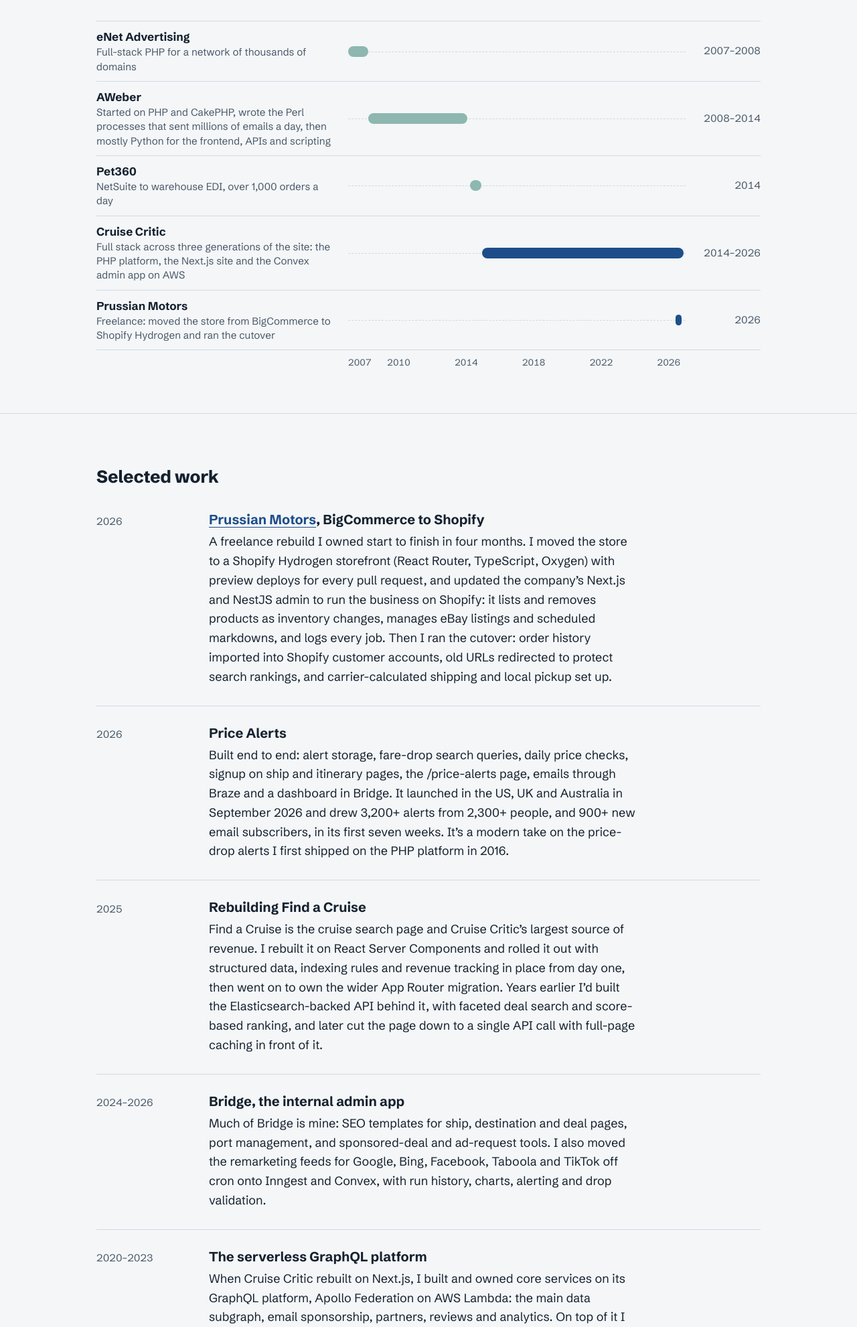
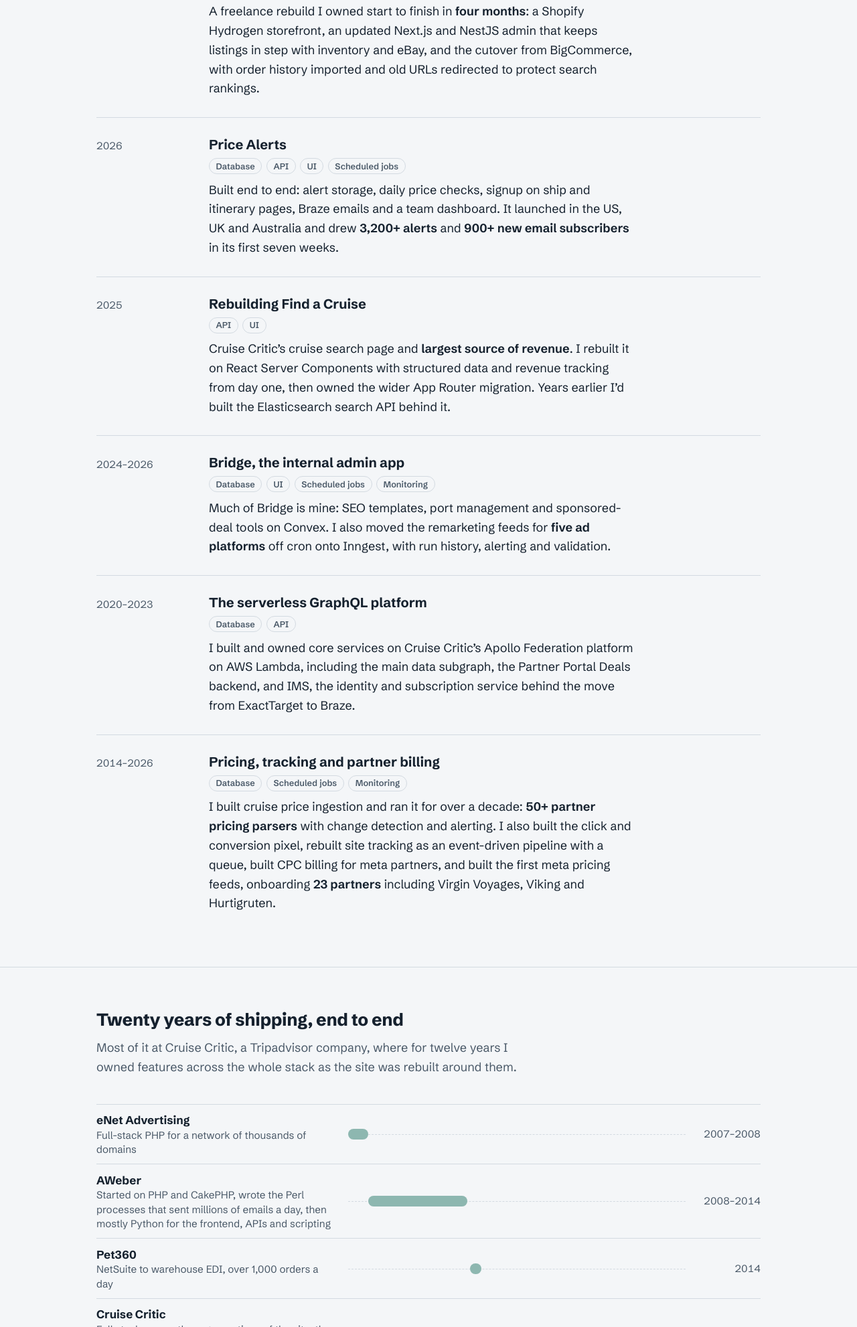
Before and after one commit to wweaver/willweaver.net, a plain HTML site: page index.html in a window 1280 px wide. Shown: the part 818-2800 px from the top of the page at 67% size. Drawn offline with Linux system fonts and the light colour scheme; a script that the page names is missing.

Commit message:
Tighten selected work and lead with it
- Move Selected work above the career timeline
- Shorten projects to six, with layer tags and bold outcomes
- Fold ExactTarget/Braze into the GraphQL entry; move AI guardrails to How I work
- Mention the event-driven tracking pipeline
- Split availability into a short headline and a location line
- Retitle the timeline "Twenty years of shipping, end to end"

Co-Authored-By: Claude Opus 5.5 <noreply@anthropic.com>

```diff
--- a/index.html
+++ b/index.html
@@ -46,8 +46,8 @@
   <header class="intro wrap">
     <h1>Will Weaver</h1>
     <p class="lede">I’m a full-stack engineer who owns features from end to end: the schema, the API, the UI, the jobs that run overnight, and the alerts that tell me when something’s wrong.</p>
-    <p class="status"><span class="status-dot" aria-hidden="true"></span>Available now for senior or lead full-stack roles, remote or hybrid around Philadelphia, Princeton and Bucks County.</p>
-    <p class="where">Based in Yardley, Pennsylvania.</p>
+    <p class="status"><span class="status-dot" aria-hidden="true"></span>Available now for senior or lead full-stack roles</p>
+    <p class="where">Remote or hybrid around Philadelphia and Princeton · Based in Yardley, Pennsylvania</p>
     <nav class="links" aria-label="Contact and profiles">
       <a href="mailto:willweaver@gmail.com">willweaver@gmail.com</a>
       <a href="https://www.linkedin.com/in/william-w-a8011926">LinkedIn</a>
@@ -56,9 +56,58 @@
     </nav>
   </header>
 
+  <main>
+    <div class="wrap work-block">
+    <section id="work" aria-labelledby="work-heading">
+      <h2 id="work-heading">Selected work</h2>
+
+      <article class="project">
+        <h3><a href="https://prussianmotors.com/">Prussian Motors</a>, BigCommerce to Shopify</h3>
+        <p class="when">2026</p>
+        <ul class="layers" aria-label="What I built"><li>Database</li><li>API</li><li>UI</li><li>Scheduled jobs</li></ul>
+        <p>A freelance rebuild I owned start to finish in <strong>four months</strong>: a Shopify Hydrogen storefront, an updated Next.js and NestJS admin that keeps listings in step with inventory and eBay, and the cutover from BigCommerce, with order history imported and old URLs redirected to protect search rankings.</p>
+      </article>
+
+      <article class="project">
+        <h3>Price Alerts</h3>
+        <p class="when">2026</p>
+        <ul class="layers" aria-label="What I built"><li>Database</li><li>API</li><li>UI</li><li>Scheduled jobs</li></ul>
+        <p>Built end to end: alert storage, daily price checks, signup on ship and itinerary pages, Braze emails and a team dashboard. It launched in the US, UK and Australia and drew <strong>3,200+ alerts</strong> and <strong>900+ new email subscribers</strong> in its first seven weeks.</p>
+      </article>
+
+      <article class="project">
+        <h3>Rebuilding Find a Cruise</h3>
+        <p class="when">2025</p>
+        <ul class="layers" aria-label="What I built"><li>API</li><li>UI</li></ul>
+        <p>Cruise Critic’s cruise search page and <strong>largest source of revenue</strong>. I rebuilt it on React Server Components with structured data and revenue tracking from day one, then owned the wider App Router migration. Years earlier I’d built the Elasticsearch search API behind it.</p>
+      </article>
+
+      <article class="project">
+        <h3>Bridge, the internal admin app</h3>
+        <p class="when">2024–2026</p>
+        <ul class="layers" aria-label="What I built"><li>Database</li><li>UI</li><li>Scheduled jobs</li><li>Monitoring</li></ul>
+        <p>Much of Bridge is mine: SEO templates, port management and sponsored-deal tools on Convex. I also moved the remarketing feeds for <strong>five ad platforms</strong> off cron onto Inngest, with run history, alerting and validation.</p>
+      </article>
+
+      <article class="project">
+        <h3>The serverless GraphQL platform</h3>
+        <p class="when">2020–2023</p>
+        <ul class="layers" aria-label="What I built"><li>Database</li><li>API</li></ul>
+        <p>I built and owned core services on Cruise Critic’s Apollo Federation platform on AWS Lambda, including the main data subgraph, the Partner Portal Deals backend, and IMS, the identity and subscription service behind the move from ExactTarget to Braze.</p>
+      </article>
+
+      <article class="project">
+        <h3>Pricing, tracking and partner billing</h3>
+        <p class="when">2014–2026</p>
+        <ul class="layers" aria-label="What I built"><li>Database</li><li>Scheduled jobs</li><li>Monitoring</li></ul>
+        <p>I built cruise price ingestion and ran it for over a decade: <strong>50+ partner pricing parsers</strong> with change detection and alerting. I also built the click and conversion pixel, rebuilt site tracking as an event-driven pipeline with a queue, built CPC billing for meta partners, and built the first meta pricing feeds, onboarding <strong>23 partners</strong> including Virgin Voyages, Viking and Hurtigruten.</p>
+      </article>
+    </section>
+    </div>
+
   <section id="career" class="career" aria-labelledby="career-heading">
     <div class="wrap">
-      <h2 id="career-heading">Twenty years, four generations of stack</h2>
+      <h2 id="career-heading">Twenty years of shipping, end to end</h2>
       <p class="section-note">Most of it at Cruise Critic, a Tripadvisor company, where for twelve years I owned features across the whole stack as the site was rebuilt around them.</p>
     </div>
 
@@ -101,63 +150,12 @@
     </figure>
   </section>
 
-  <main class="wrap">
-    <section id="work" aria-labelledby="work-heading">
-      <h2 id="work-heading">Selected work</h2>
-
-      <article class="project">
-        <h3><a href="https://prussianmotors.com/">Prussian Motors</a>, BigCommerce to Shopify</h3>
-        <p class="when">2026</p>
-        <p>A freelance rebuild I owned start to finish in four months. I moved the store to a Shopify Hydrogen storefront (React Router, TypeScript, Oxygen) with preview deploys for every pull request, and updated the company’s Next.js and NestJS admin to run the business on Shopify: it lists and removes products as inventory changes, manages eBay listings and scheduled markdowns, and logs every job. Then I ran the cutover: order history imported into Shopify customer accounts, old URLs redirected to protect search rankings, and carrier-calculated shipping and local pickup set up.</p>
-      </article>
-
-      <article class="project">
-        <h3>Price Alerts</h3>
-        <p class="when">2026</p>
-        <p>Built end to end: alert storage, fare-drop search queries, daily price checks, signup on ship and itinerary pages, the /price-alerts page, emails through Braze and a dashboard in Bridge. It launched in the US, UK and Australia in September 2026 and drew 3,200+ alerts from 2,300+ people, and 900+ new email subscribers, in its first seven weeks. It’s a modern take on the price-drop alerts I first shipped on the PHP platform in 2016.</p>
-      </article>
-
-      <article class="project">
-        <h3>Rebuilding Find a Cruise</h3>
-        <p class="when">2025</p>
-        <p>Find a Cruise is the cruise search page and Cruise Critic’s largest source of revenue. I rebuilt it on React Server Components and rolled it out with structured data, indexing rules and revenue tracking in place from day one, then went on to own the wider App Router migration. Years earlier I’d built the Elasticsearch-backed API behind it, with faceted deal search and score-based ranking, and later cut the page down to a single API call with full-page caching in front of it.</p>
-      </article>
-
-      <article class="project">
-        <h3>Bridge, the internal admin app</h3>
-        <p class="when">2024–2026</p>
-        <p>Much of Bridge is mine: SEO templates for ship, destination and deal pages, port management, and sponsored-deal and ad-request tools. I also moved the remarketing feeds for Google, Bing, Facebook, Taboola and TikTok off cron onto Inngest and Convex, with run history, charts, alerting and drop validation.</p>
-      </article>
-
-      <article class="project">
-        <h3>The serverless GraphQL platform</h3>
-        <p class="when">2020–2023</p>
-        <p>When Cruise Critic rebuilt on Next.js, I built and owned core services on its GraphQL platform, Apollo Federation on AWS Lambda: the main data subgraph, email sponsorship, partners, reviews and analytics. On top of it I built the Partner Portal Deals backend, with its own database, JWT-authenticated GraphQL, click tracking and daily partner reports.</p>
-      </article>
-
-      <article class="project">
-        <h3>Moving email from ExactTarget to Braze</h3>
-        <p class="when">2023</p>
-        <p>I built IMS, the identity and subscription service, on WunderGraph and OpenSearch and published it as an npm SDK. Then I imported users from ExactTarget, SSO and Auth0, and removed the old ExactTarget code once nothing depended on it.</p>
-      </article>
-
-      <article class="project">
-        <h3>Pricing, tracking and partner billing</h3>
-        <p class="when">2014–2026</p>
-        <p>I built cruise price ingestion and ran it for over a decade: more than 50 of the site’s partner pricing parsers across FTP, S3, HTTP and email feeds, with change detection and alerting. I built the click and conversion pixel, the revenue reporting behind it and the CPC billing for meta partners, with vendor budgets and time-zone-aware daily caps. I also built the first meta pricing feeds and onboarded 23 partners and vendors, including Virgin Voyages, Viking and Hurtigruten.</p>
-      </article>
-
-      <article class="project">
-        <h3>Guardrails for AI coding agents</h3>
-        <p class="when">2025–2026</p>
-        <p>I’ve used Claude Code daily since 2025. I co-wrote our agent instructions and the policy that keeps agents from deploying, publishing or migrating production, enforced by a hook in each agent, so the team could use them freely without risking the live site.</p>
-      </article>
-    </section>
-
+    <div class="wrap rest-block">
     <section id="how-i-work" class="how" aria-labelledby="how-heading">
       <h2 id="how-heading">How I work</h2>
       <p>I do my best work owning a hard problem from the first query to the last alert: a revenue-critical page, a migration nobody wants to touch, a pipeline that has to be right every night. I like working closely with a strong lead, co-leading projects and helping teammates along the way.</p>
       <p>I care about leaving systems easier to change than I found them, which is why so much of my work has been upgrades: PHP 7 to 8.5 on the main platform, Next.js from the Pages Router to the App Router, Jenkins to GitHub Actions, hand-managed AWS to audited Terraform.</p>
+      <p>I’ve used Claude Code daily since 2025, and I co-wrote the agent instructions and the guardrails that keep coding agents from deploying, publishing or migrating production.</p>
     </section>
 
     <section id="tools" class="tools" aria-labelledby="tools-heading">
@@ -172,6 +170,7 @@
         <div><dt>AI-assisted</dt><dd>Claude Code, agent instructions and skills, production guardrails for agents</dd></div>
       </dl>
     </section>
+    </div>
   </main>
 
   <footer id="contact" class="contact wrap">
--- a/styles.css
+++ b/styles.css
@@ -142,6 +142,7 @@ h2 {
   margin: 0.75rem 0 0;
   color: var(--muted);
 }
+.status + .where { margin-top: 0.3rem; padding-left: 1.25rem; }
 
 .links {
   display: flex;
@@ -279,15 +280,19 @@ h2 {
 
 /* Selected work */
 
-main { padding-block: clamp(3rem, 7vw, 5rem); }
+main { border-top: 1px solid var(--rule); }
 
-main > section + section { margin-top: clamp(3.5rem, 8vw, 5.5rem); }
+.work-block,
+.rest-block { padding-block: clamp(3rem, 7vw, 5rem); }
+
+.rest-block > section + section { margin-top: clamp(3.5rem, 8vw, 5.5rem); }
 
 .project {
   display: grid;
   grid-template-columns: 9rem minmax(0, var(--measure));
   grid-template-areas:
     "when title"
+    "when layers"
     "when body";
   column-gap: 1.5rem;
   padding-top: 1.75rem;
@@ -312,7 +317,27 @@ main > section + section { margin-top: clamp(3.5rem, 8vw, 5.5rem); }
 }
 .project p:not(.when) {
   grid-area: body;
-  margin: 0.5rem 0 0;
+  margin: 0.6rem 0 0;
+}
+.project strong { font-weight: 650; }
+
+.layers {
+  grid-area: layers;
+  display: flex;
+  flex-wrap: wrap;
+  gap: 0.4rem;
+  margin: 0.55rem 0 0;
+  padding: 0;
+  list-style: none;
+}
+.layers li {
+  padding: 0.05rem 0.6rem;
+  border: 1px solid var(--rule);
+  border-radius: 999px;
+  color: var(--muted);
+  font-size: 0.8rem;
+  font-weight: 600;
+  line-height: 1.6;
 }
 
 .how p {
@@ -376,6 +401,7 @@ main > section + section { margin-top: clamp(3.5rem, 8vw, 5.5rem); }
     grid-template-areas:
       "title"
       "when"
+      "layers"
       "body";
   }
   .when { margin-top: 0.25rem; }
```
